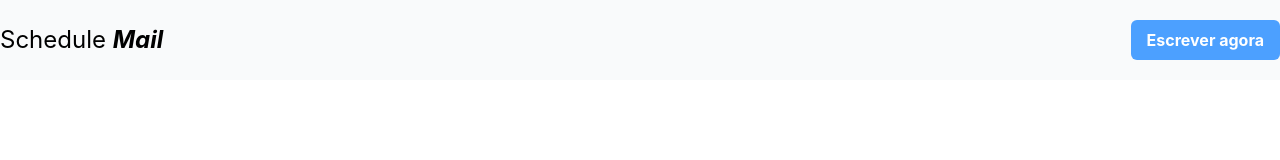
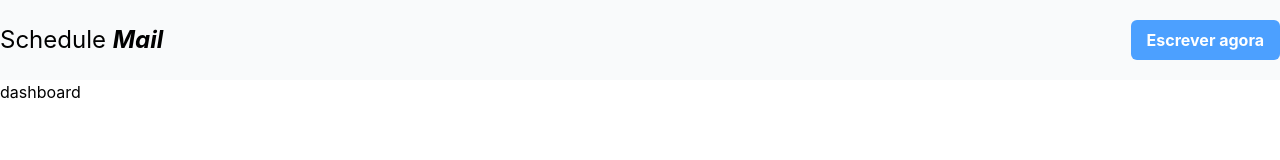
Before and after one commit to Carlamagalhaes1/email, a React (Create React App) app: page / in a window 1280 px wide. Shown: the top 160 px of the page. Built offline with nearby package versions, Linux system fonts and the light colour scheme.

Commit message:
rotas feitas

```diff
--- a/src/App.tsx
+++ b/src/App.tsx
@@ -1,11 +1,9 @@
-import { Nav } from './components'
+import { AppRoutes } from 'routes'
 
 
 export default function App() {
   return (
-    <div>
-      <Nav/>
-    </div>
+    <AppRoutes/>
 
-  );
+  )
 }
--- a/src/components/Nav/Nav.tsx
+++ b/src/components/Nav/Nav.tsx
@@ -1,13 +1,16 @@
 import { Button, NavLogo } from "components";
+import { Link } from "react-router-dom";
 
-export function Nav (){
+export function Nav() {
     return (
         <nav className="w-full h-20 bg-gray-50 border-gray-300">
             <div className="w-full h-full max-w-7xl m-auto flex items-center justify-between">
-                <NavLogo/>
-                <Button variant="primary">Escrever agora</Button>
+                <NavLogo />
+                <Link to='/escrever-agora'>
+                    <Button variant="primary">Escrever agora</Button>
+                </Link>
 
-                </div>
+            </div>
 
         </nav>
 
--- /dev/null
+++ b/src/routes/index.tsx
@@ -0,0 +1,18 @@
+import { BrowserRouter, Route, Routes } from "react-router-dom";
+import { Dashboard, WriteNOtPage } from "./pages";
+
+
+export function AppRoutes() {
+    return (
+        <BrowserRouter>
+            <Routes>
+                <Route path="/" element={<Dashboard/>}></Route>
+                <Route path="dashboard" element={<Dashboard/>}></Route>
+                <Route path="escrever-agora" element={<WriteNOtPage/>}></Route>
+            </Routes>
+
+
+        </BrowserRouter>
+
+    )
+}
--- /dev/null
+++ b/src/routes/pages/Dashboard.tsx
@@ -0,0 +1,11 @@
+import { Nav } from "components";
+
+export function Dashboard() {
+    return (
+        <div>
+            <Nav
+            ></Nav>
+            <h1>dashboard</h1>
+        </div>
+    )
+}
--- /dev/null
+++ b/src/routes/pages/WriteNot.tsx
@@ -0,0 +1,11 @@
+import { Nav } from "components";
+
+export function WriteNOtPage () {
+    return(
+        <>
+          <Nav/>
+          <h1>Escrever agora</h1>
+        </>
+
+    )
+}
--- /dev/null
+++ b/src/routes/pages/index.tsx
@@ -0,0 +1,2 @@
+export * from './Dashboard'
+export * from './WriteNot'
```
